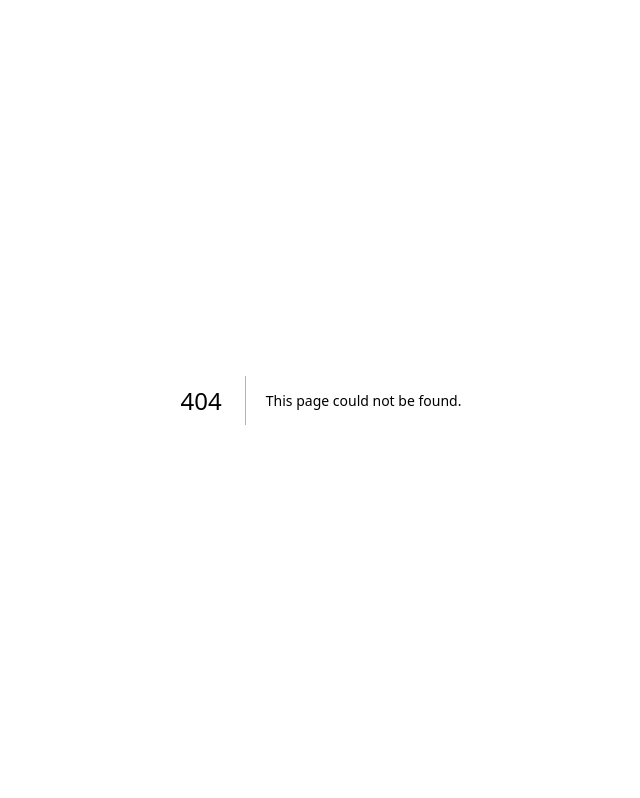
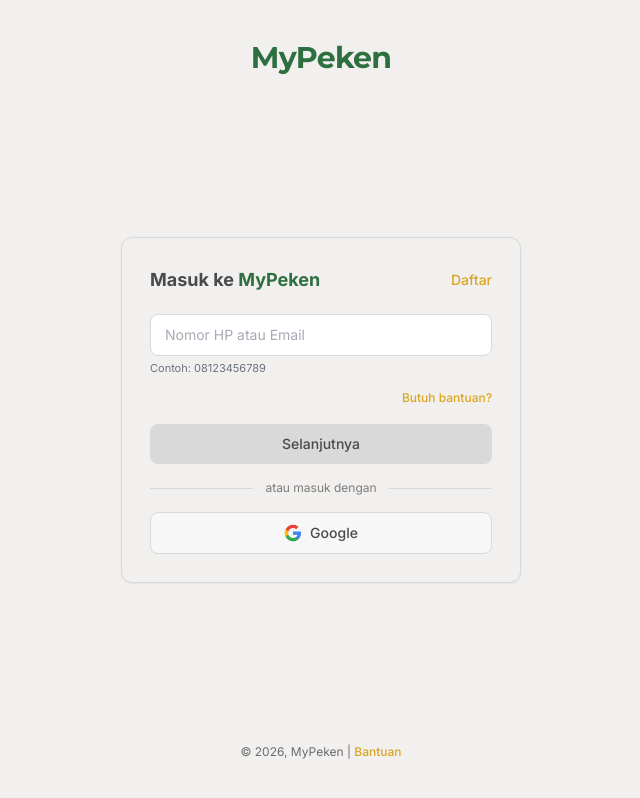
Before and after one commit to AdityaAdnyana/my-peken, a Next.js app in the folder my-peken/: page /login in a window 1280 px wide. Before the commit this address had no page. Shown: the whole page, without its empty margins (319-959 px from the left). Built offline with nearby package versions, Linux system fonts and the light colour scheme.

Commit message:
feat: halaman login dan registrasi

```diff
--- /dev/null
+++ b/my-peken/src/app/(auth)/layout.tsx
@@ -0,0 +1,38 @@
+import React from "react";
+import Link from "next/link";
+
+
+export default function AuthLayout({
+  children,
+}: {
+  children: React.ReactNode;
+}) {
+  return (
+    <div className="min-h-screen bg-mypeken-white flex flex-col justify-between p-4 sm:p-6">
+
+      <header className="w-full flex justify-center pt-2 sm:pt-4">
+        <Link href="/">
+          <span className="font-heading font-bold text-2xl sm:text-3xl text-mypeken-brand tracking-tight hover:opacity-90 transition-opacity">
+            MyPeken
+          </span>
+        </Link>
+      </header>
+
+      <main className="w-full flex-1 flex items-center justify-center py-6">
+        {children}
+      </main>
+
+      <footer className="w-full text-center pb-2 sm:pb-4">
+        <p className="text-xs text-mypeken-black/80">
+          © 2026, MyPeken |{" "}
+          <Link
+            href="#"
+            className="text-mypeken-cta font-medium hover:underline"
+          >
+            Bantuan
+          </Link>
+        </p>
+      </footer>
+    </div>
+  );
+}
--- /dev/null
+++ b/my-peken/src/app/(auth)/login/page.tsx
@@ -0,0 +1,12 @@
+import type { Metadata } from "next";
+import { LoginForm } from "@/components/auth/login-form";
+
+export const metadata: Metadata = {
+  title: "Masuk - MyPeken",
+  description: "Halaman masuk akun MyPeken",
+};
+
+
+export default function LoginPage() {
+  return <LoginForm />;
+}
--- /dev/null
+++ b/my-peken/src/app/(auth)/register/page.tsx
@@ -0,0 +1,18 @@
+import type { Metadata } from "next";
+import { RegisterForm } from "@/components/auth/register-form";
+
+export const metadata: Metadata = {
+  title: "Daftar - MyPeken",
+  description: "Halaman pendaftaran akun MyPeken",
+};
+
+
+export default function RegisterPage() {
+  return (
+    <div className="w-full max-w-4xl flex flex-col md:flex-row items-center justify-center md:justify-end px-4">
+      <div className="hidden md:flex flex-1" />
+
+      <RegisterForm />
+    </div>
+  );
+}
--- /dev/null
+++ b/my-peken/src/components/auth/google-button.tsx
@@ -0,0 +1,27 @@
+import React from "react";
+import Image from "next/image";
+
+interface GoogleButtonProps {
+  text?: string;
+  onClick?: () => void;
+}
+
+// Komponen tombol Google
+export function GoogleButton({ text = "Google", onClick }: GoogleButtonProps) {
+  return (
+    <button
+      type="button"
+      onClick={onClick}
+      className="w-full flex items-center justify-center gap-2 py-2.5 px-4 rounded-lg border border-mypeken-light-gray bg-white/50 hover:bg-white text-sm font-medium text-mypeken-black transition-colors cursor-pointer"
+    >
+      <Image
+        src="/google.png"
+        alt="Logo Google"
+        width={18}
+        height={18}
+        className="object-contain"
+      />
+      <span>{text}</span>
+    </button>
+  );
+}
--- /dev/null
+++ b/my-peken/src/components/auth/login-form.tsx
@@ -0,0 +1,82 @@
+"use client";
+
+import React, { useState } from "react";
+import Link from "next/link";
+import { GoogleButton } from "./google-button";
+
+export function LoginForm() {
+
+  const [identifier, setIdentifier] = useState("");
+
+  const isFilled = identifier.trim().length > 0;
+
+  // ini  logic menyusul
+  const handleSubmit = (e: React.FormEvent) => {
+    e.preventDefault();
+    if (!isFilled) return;
+
+    // TODO
+  };
+
+  return (
+    <div className="w-full max-w-[380px] sm:max-w-[400px] bg-mypeken-white border border-mypeken-light-gray rounded-xl p-6 sm:p-7 shadow-xs">
+      <div className="flex items-center justify-between mb-5">
+        <h1 className="text-base sm:text-lg font-bold text-mypeken-black">
+          Masuk ke <span className="text-mypeken-brand">MyPeken</span>
+        </h1>
+        <Link
+          href="/register"
+          className="text-xs sm:text-sm text-mypeken-cta font-medium hover:underline"
+        >
+          Daftar
+        </Link>
+      </div>
+
+      <form onSubmit={handleSubmit}>
+        <div>
+          <input
+            type="text"
+            value={identifier}
+            onChange={(e) => setIdentifier(e.target.value)}
+            placeholder="Nomor HP atau Email"
+            className="w-full px-3.5 py-2.5 text-sm bg-white border border-mypeken-light-gray rounded-lg text-mypeken-black placeholder:text-mypeken-gray/60 focus:outline-none focus:border-mypeken-brand focus:ring-1 focus:ring-mypeken-brand transition"
+          />
+
+          <p className="text-[11px] text-mypeken-gray mt-1">
+            Contoh: 08123456789
+          </p>
+
+          <div className="text-right mt-2 mb-4">
+            <Link
+              href="#"
+              className="text-[11px] sm:text-xs text-mypeken-cta font-medium hover:underline"
+            >
+              Butuh bantuan?
+            </Link>
+          </div>
+        </div>
+
+        <button
+          type="submit"
+          disabled={!isFilled}
+          className={`w-full py-2.5 px-4 rounded-lg text-sm font-medium transition-colors ${isFilled
+            ? "bg-mypeken-cta text-white hover:opacity-90 cursor-pointer"
+            : "bg-mypeken-light-gray text-mypeken-black cursor-not-allowed"
+            }`}
+        >
+          Selanjutnya
+        </button>
+      </form>
+
+      <div className="flex items-center my-4">
+        <div className="flex-1 h-px bg-mypeken-light-gray" />
+        <span className="px-3 text-[11px] sm:text-xs text-mypeken-black/70">
+          atau masuk dengan
+        </span>
+        <div className="flex-1 h-px bg-mypeken-light-gray" />
+      </div>
+
+      <GoogleButton text="Google" />
+    </div>
+  );
+}
--- /dev/null
+++ b/my-peken/src/components/auth/register-form.tsx
@@ -0,0 +1,85 @@
+"use client";
+
+import React, { useState } from "react";
+import Link from "next/link";
+import { GoogleButton } from "./google-button";
+
+export function RegisterForm() {
+
+  const [identifier, setIdentifier] = useState("");
+
+  const isFilled = identifier.trim().length > 0;
+
+  // logic nyusul
+  const handleSubmit = (e: React.FormEvent) => {
+    e.preventDefault();
+    if (!isFilled) return;
+
+  };
+
+  return (
+    <div className="w-full max-w-[380px] sm:max-w-[400px] bg-mypeken-white border border-mypeken-light-gray rounded-xl p-6 sm:p-7 shadow-xs">
+
+      <div className="text-center mb-5">
+        <h1 className="text-base sm:text-lg font-bold text-mypeken-black">
+          Daftar Sekarang
+        </h1>
+        <p className="text-xs text-mypeken-black/80 mt-1">
+          Sudah punya akun?{" "}
+          <Link
+            href="/login"
+            className="text-mypeken-cta font-medium hover:underline"
+          >
+            Masuk
+          </Link>
+        </p>
+      </div>
+
+      <GoogleButton text="Google" />
+
+      <div className="flex items-center my-4">
+        <div className="flex-1 h-px bg-mypeken-light-gray" />
+        <span className="px-3 text-[11px] sm:text-xs text-mypeken-black/70">
+          atau masuk dengan
+        </span>
+        <div className="flex-1 h-px bg-mypeken-light-gray" />
+      </div>
+
+      <form onSubmit={handleSubmit}>
+        <div>
+          <input
+            type="text"
+            value={identifier}
+            onChange={(e) => setIdentifier(e.target.value)}
+            placeholder="Nomor HP atau Email"
+            className="w-full px-3.5 py-2.5 text-sm bg-white border border-mypeken-light-gray rounded-lg text-mypeken-black placeholder:text-mypeken-gray/60 focus:outline-none focus:border-mypeken-brand focus:ring-1 focus:ring-mypeken-brand transition"
+          />
+
+          <p className="text-[11px] text-mypeken-gray mt-1">
+            Contoh: 08123456789
+          </p>
+
+          <div className="text-right mt-2 mb-4">
+            <Link
+              href="#"
+              className="text-[11px] sm:text-xs text-mypeken-cta font-medium hover:underline"
+            >
+              Butuh bantuan?
+            </Link>
+          </div>
+        </div>
+
+        <button
+          type="submit"
+          disabled={!isFilled}
+          className={`w-full py-2.5 px-4 rounded-lg text-sm font-medium transition-colors ${isFilled
+            ? "bg-mypeken-cta text-white hover:opacity-90 cursor-pointer"
+            : "bg-mypeken-light-gray text-mypeken-black cursor-not-allowed"
+            }`}
+        >
+          Daftar
+        </button>
+      </form>
+    </div>
+  );
+}
```
Also changed, not shown: my-peken/public/google.png (added).
